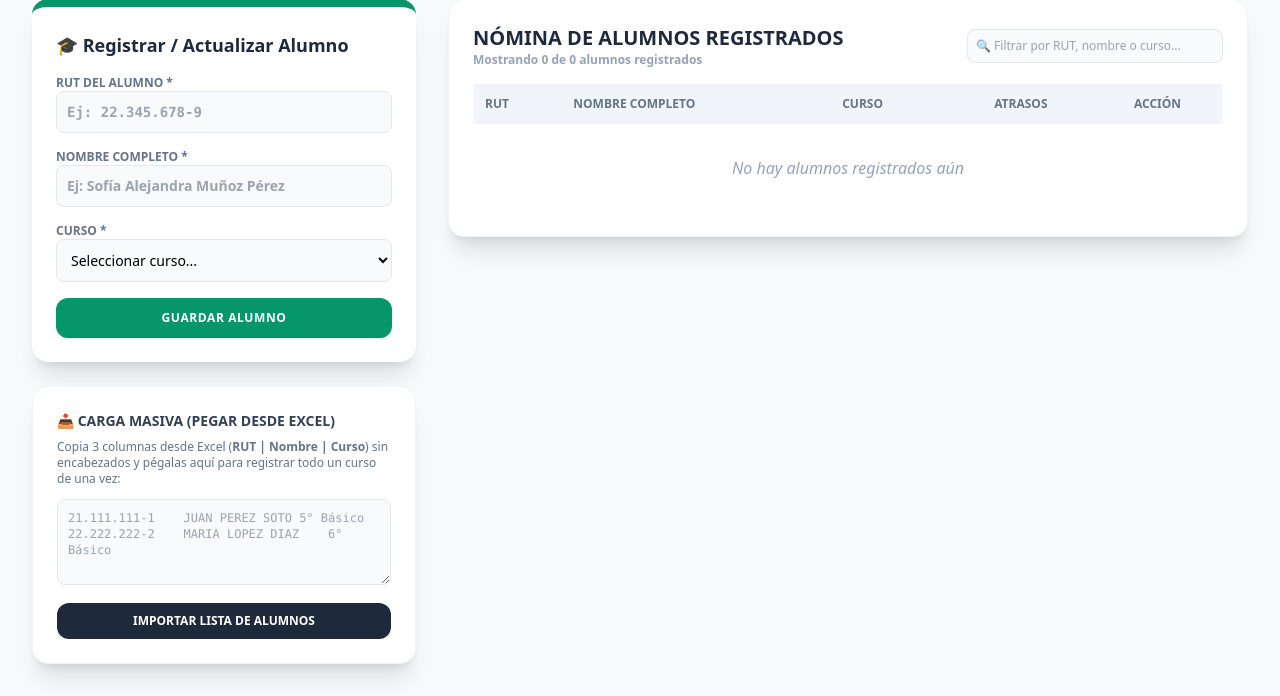
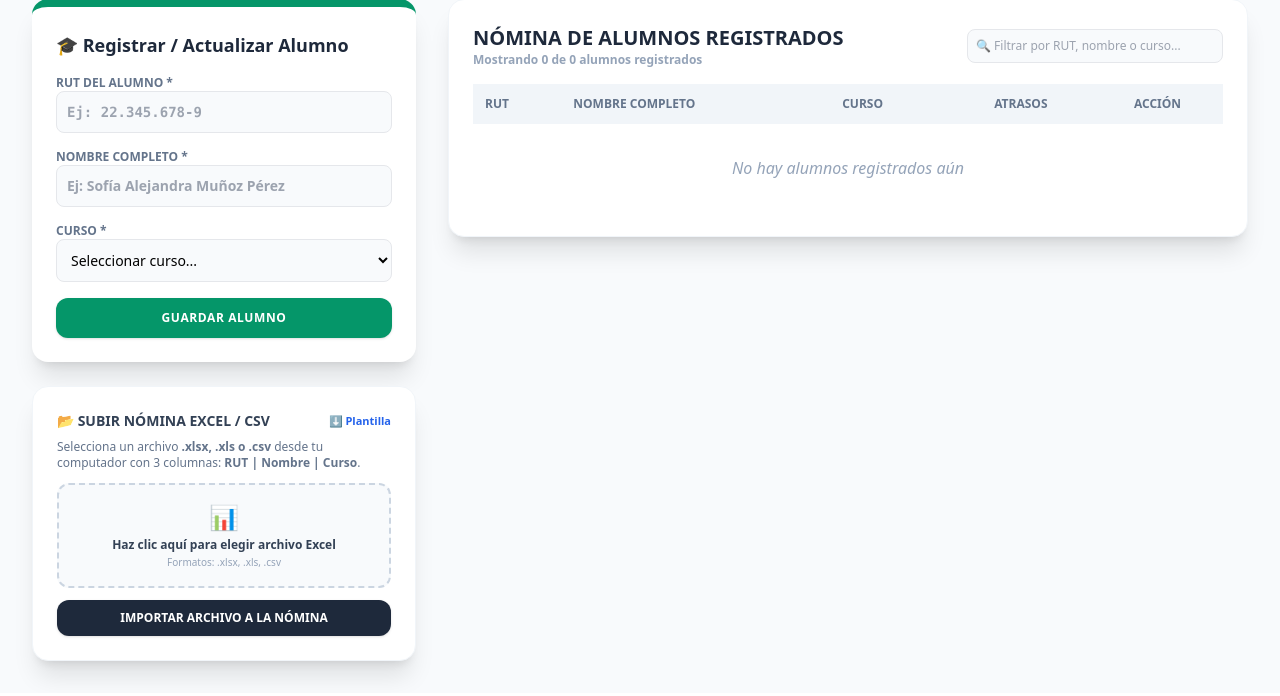
Before and after one commit to alexispractica2026/sistema-atrasos-ghm, a Flask app: page / in a window 1280 px wide. Shown: the part 249-945 px from the top of the page. Run offline with Flask 3, Linux system fonts and the light colour scheme; some libraries are stand-ins or nearby versions.

Commit message:
Update index.html

```diff
--- a/sistema_atrasos_python_ghm_v2/templates/index.html
+++ b/sistema_atrasos_python_ghm_v2/templates/index.html
@@ -5,6 +5,8 @@
     <meta name="viewport" content="width=device-width, initial-scale=1.0">
     <title>Sistema de Gestión Escolar - Escuela García Hurtado de Mendoza</title>
     <script src="https://cdn.tailwindcss.com"></script>
+    <!-- Librería SheetJS para leer archivos Excel (.xlsx, .xls, .csv) directo desde el navegador -->
+    <script src="https://cdn.sheetjs.com/xlsx-0.20.3/package/dist/xlsx.full.min.js"></script>
     <style>
         @media print {
             @page {
@@ -129,15 +131,27 @@
                     </form>
                 </div>
 
-                <!-- Carga Masiva desde Excel/CSV -->
+                <!-- Carga Masiva desde Archivo Excel / CSV -->
                 <div class="bg-white p-6 rounded-2xl shadow-xl border border-slate-100">
-                    <h3 class="text-sm font-black text-slate-700 uppercase mb-2">📥 Carga Masiva (Pegar desde Excel)</h3>
+                    <div class="flex justify-between items-center mb-2">
+                        <h3 class="text-sm font-black text-slate-700 uppercase">📂 Subir Nómina Excel / CSV</h3>
+                        <button type="button" onclick="descargarPlantillaExcel()" class="text-[11px] font-bold text-blue-600 hover:underline">
+                            ⬇ Plantilla
+                        </button>
+                    </div>
                     <p class="text-xs text-slate-500 mb-3">
-                        Copia 3 columnas desde Excel (<strong>RUT | Nombre | Curso</strong>) sin encabezados y pégalas aquí para registrar todo un curso de una vez:
+                        Selecciona un archivo <strong>.xlsx, .xls o .csv</strong> desde tu computador con 3 columnas: <strong>RUT | Nombre | Curso</strong>.
                     </p>
-                    <textarea id="txtMasivo" rows="4" class="w-full p-2.5 bg-slate-50 border rounded-lg font-mono text-xs mb-3 focus:ring-2 focus:ring-blue-500 outline-none" placeholder="21.111.111-1	JUAN PEREZ SOTO	5° Básico&#10;22.222.222-2	MARIA LOPEZ DIAZ	6° Básico"></textarea>
-                    <button type="button" onclick="importarMasivo()" id="btnMasivo" class="w-full bg-slate-800 hover:bg-slate-700 text-white font-bold py-2.5 rounded-xl text-xs uppercase transition">
-                        Importar Lista de Alumnos
+
+                    <label for="archivoExcel" class="flex flex-col items-center justify-center w-full p-4 border-2 border-dashed border-slate-300 hover:border-emerald-500 rounded-xl bg-slate-50 hover:bg-emerald-50/40 cursor-pointer transition mb-3">
+                        <span class="text-2xl mb-1">📊</span>
+                        <span id="nombreArchivoSeleccionado" class="text-xs font-bold text-slate-700 text-center">Haz clic aquí para elegir archivo Excel</span>
+                        <span class="text-[10px] text-slate-400 mt-0.5">Formatos: .xlsx, .xls, .csv</span>
+                        <input id="archivoExcel" type="file" accept=".xlsx,.xls,.csv" class="hidden" onchange="actualizarNombreArchivo()">
+                    </label>
+
+                    <button type="button" onclick="importarArchivoExcel()" id="btnMasivo" class="w-full bg-slate-800 hover:bg-slate-700 text-white font-bold py-2.5 rounded-xl text-xs uppercase transition shadow">
+                        Importar Archivo a la Nómina
                     </button>
                 </div>
             </section>
@@ -413,7 +427,7 @@
         const camposRetiro = document.getElementById('camposRetiro');
 
         function limpiarRut(rut) {
-            return (rut || "").replace(/[^0-9kK]/g, "").toUpperCase();
+            return String(rut || "").replace(/[^0-9kK]/g, "").toUpperCase();
         }
 
         function formatearRut(rut) {
@@ -444,7 +458,7 @@
         }
 
         function normalizarTexto(texto) {
-            return (texto || "")
+            return String(texto || "")
                 .normalize("NFD")
                 .replace(/[\u0300-\u036f]/g, "")
                 .replace(/\s+/g, " ")
@@ -892,29 +906,81 @@
             }
         });
 
-        async function importarMasivo() {
-            const raw = document.getElementById('txtMasivo').value.trim();
-            if (!raw) {
-                alert("⚠️ Pega primero la lista de alumnos desde Excel (RUT, Nombre y Curso).");
+        // --- IMPORTACIÓN DIRECTA DESDE ARCHIVO EXCEL (.xlsx, .xls, .csv) ---
+        function actualizarNombreArchivo() {
+            const input = document.getElementById('archivoExcel');
+            const label = document.getElementById('nombreArchivoSeleccionado');
+            if (input.files && input.files.length > 0) {
+                label.innerText = "📄 " + input.files[0].name;
+                label.className = "text-xs font-bold text-emerald-700 text-center";
+            } else {
+                label.innerText = "Haz clic aquí para elegir archivo Excel";
+                label.className = "text-xs font-bold text-slate-700 text-center";
+            }
+        }
+
+        function descargarPlantillaExcel() {
+            if (typeof XLSX === 'undefined') {
+                alert("⚠️ No se pudo cargar el generador de Excel. Revisa tu conexión a internet.");
+                return;
+            }
+            const datosEjemplo = [
+                ["RUT", "Nombre Completo", "Curso"],
+                ["21.111.111-1", "JUAN PABLO PEREZ SOTO", "5° Básico"],
+                ["22.222.222-2", "MARIA JOSE LOPEZ DIAZ", "6° Básico"]
+            ];
+            const hoja = XLSX.utils.aoa_to_sheet(datosEjemplo);
+            const libro = XLSX.utils.book_new();
+            XLSX.utils.book_append_sheet(libro, hoja, "Alumnos");
+            XLSX.writeFile(libro, "Plantilla_Alumnos_GHM.xlsx");
+        }
+
+        async function importarArchivoExcel() {
+            const input = document.getElementById('archivoExcel');
+            if (!input.files || input.files.length === 0) {
+                alert("⚠️ Selecciona primero un archivo Excel (.xlsx, .xls o .csv) desde tu computador.");
                 return;
             }
 
-            const lineas = raw.split(/\r?\n/).filter(l => l.trim());
-            const estudiantes = lineas.map(linea => {
-                const sep = linea.includes('\t') ? '\t' : (linea.includes(';') ? ';' : ',');
-                const partes = linea.split(sep).map(p => p.trim());
-                return {
-                    rut: partes[0] || "",
-                    nombre: partes[1] || "",
-                    curso: partes[2] || ""
-                };
-            });
+            if (typeof XLSX === 'undefined') {
+                alert("⚠️ No se cargó la librería lectora de Excel. Recarga la página (Ctrl + F5) e inténtalo de nuevo.");
+                return;
+            }
 
             const btn = document.getElementById('btnMasivo');
             btn.disabled = true;
-            btn.innerText = "Importando...";
+            btn.innerText = "Leyendo archivo...";
 
             try {
+                const archivo = input.files[0];
+                const buffer = await archivo.arrayBuffer();
+                const workbook = XLSX.read(buffer, { type: 'array' });
+                const primeraHoja = workbook.Sheets[workbook.SheetNames[0]];
+                const filas = XLSX.utils.sheet_to_json(primeraHoja, { header: 1, defval: "" });
+
+                const estudiantes = [];
+                filas.forEach((fila, idx) => {
+                    const col0 = String(fila[0] || "").trim();
+                    const col1 = String(fila[1] || "").trim();
+                    const col2 = String(fila[2] || "").trim();
+
+                    if (!col0 && !col1 && !col2) return;
+                    // Saltar fila de encabezado si contiene la palabra RUT
+                    if (idx === 0 && normalizarTexto(col0).includes("RUT")) return;
+
+                    estudiantes.push({
+                        rut: col0,
+                        nombre: col1,
+                        curso: col2
+                    });
+                });
+
+                if (estudiantes.length === 0) {
+                    throw new Error("El archivo está vacío o no tiene filas con datos en las primeras 3 columnas (RUT, Nombre, Curso).");
+                }
+
+                btn.innerText = `Importando ${estudiantes.length} filas...`;
+
                 const res = await fetch('/api/estudiantes/masivo', {
                     method: 'POST',
                     headers: { 'Content-Type': 'application/json' },
@@ -929,18 +995,20 @@
                 }
                 if (!res.ok) throw new Error(data.error || "Error en la importación");
 
-                let msg = `✅ Se importaron/actualizaron ${data.importados} alumnos.`;
+                let msg = `✅ Se importaron/actualizaron ${data.importados} alumnos correctamente.`;
                 if (data.errores && data.errores.length > 0) {
-                    msg += `\n\n⚠️ Observaciones (${data.errores.length}):\n` + data.errores.slice(0, 5).join('\n');
+                    msg += `\n\n⚠️ Filas omitidas (${data.errores.length}):\n` + data.errores.slice(0, 6).join('\n');
                 }
                 alert(msg);
-                document.getElementById('txtMasivo').value = "";
+
+                input.value = "";
+                actualizarNombreArchivo();
                 await cargarDatos();
             } catch (err) {
                 alert("⚠️ " + err.message);
             } finally {
                 btn.disabled = false;
-                btn.innerText = "Importar Lista de Alumnos";
+                btn.innerText = "Importar Archivo a la Nómina";
             }
         }
 
```
